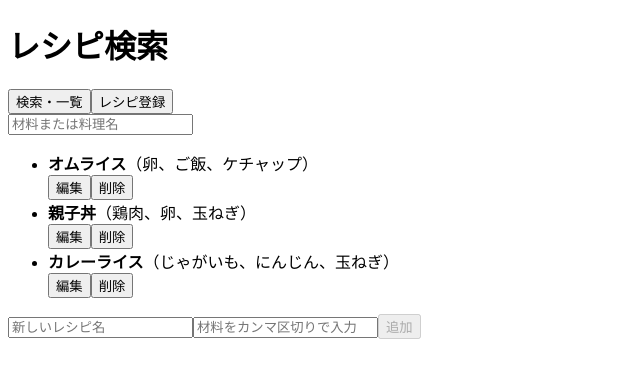
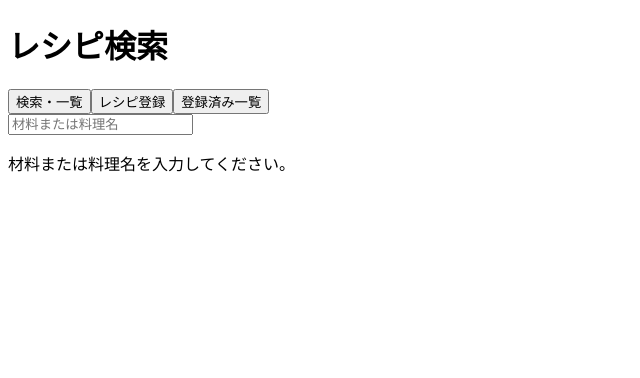
Before and after one commit to yhk-0707/recipe-app, a React (Vite) app in the folder react-learning/: page / in a window 1280 px wide. Shown: the top 378 px of the page, without its empty margins (0-640 px from the left). Built offline with nearby package versions, Linux system fonts and the light colour scheme.

Commit message:
feat:レシピ一覧画面を実装し、検索画面と切り分け

```diff
--- a/react-learning/src/App.jsx
+++ b/react-learning/src/App.jsx
@@ -33,10 +33,8 @@ function App() {
     const [newIngredients, setNewIngredients] = useState("");
     // 編集中のレシピIDを管理するためのstate
     const [editingRecipeId, setEditingRecipeId] = useState(null);
-    // 編集中のレシピ名
-    const [editName, setEditName] = useState("");
-    // 編集中の材料入力
-    const [editIngredients, setEditIngredients] = useState("");
+    // 編集中のレシピ内容をまとめて入力するためのstate
+    const [editRecipeText, setEditRecipeText] = useState("");
 
     // recipesが変わったら自動で保存するためにuseEffectを使う
     useEffect(() => {
@@ -158,31 +156,45 @@ function App() {
     // 編集対象のレシピを選択して、編集フォームにその内容を反映する
     const startEdit = (recipe) => {
         setEditingRecipeId(recipe.id);
-        setEditName(recipe.name);
-        setEditIngredients(recipe.ingredients.join(", "));
+
+        const ingredientLines = (recipe.ingredients || []).map(item => `- ${item}`);
+        const stepLines = (recipe.steps && recipe.steps.length > 0 ? recipe.steps : [""]).map((step, index) => `${index + 1}. ${step}`);
+
+        const formattedRecipeText = [
+            "料理名",
+            recipe.name,
+            "材料",
+            ...ingredientLines,
+            "手順",
+            ...stepLines,
+            "参考URL",
+            recipe.url || ""
+        ].join("\n");
+
+        setEditRecipeText(formattedRecipeText);
     };
 
     // 編集状態をリセットして、入力欄を初期化する
     const cancelEdit = () => {
         setEditingRecipeId(null);
-        setEditName("");
-        setEditIngredients("");
+        setEditRecipeText("");
     };
 
     // 編集内容を反映して、保存後に編集状態を終了する
     const saveEdit = () => {
-        const trimmedName = editName.trim();
-        if (trimmedName === "") return;
+        const trimmedRecipeText = editRecipeText.trim();
+        if (trimmedRecipeText === "") return;
 
-        const ingredients = editIngredients
-            .split(",")
-            .map(ingredient => ingredient.trim())
-            .filter(Boolean);
+        const parsedRecipe = parseRecipeText(trimmedRecipeText, "");
+        if (!parsedRecipe) {
+            window.alert("料理名の形式が正しくありません。\n「料理名」の行の次にタイトルを入力してください。");
+            return;
+        }
 
         setRecipes(prevRecipes =>
             prevRecipes.map(recipe =>
                 recipe.id === editingRecipeId
-                    ? { ...recipe, name: trimmedName, ingredients }
+                    ? { ...recipe, ...parsedRecipe }
                     : recipe
             )
         );
@@ -198,9 +210,11 @@ function App() {
     };
 
     // 検索処理 search.jsに該当
-    const terms = query.trim().toLowerCase().split(/\s+/);
-    const results = terms.length === 0
-        ? recipes
+    const trimmedQuery = query.trim();
+    const terms = trimmedQuery.toLowerCase().split(/\s+/);
+    const hasSearchInput = trimmedQuery.length > 0;
+    const results = !hasSearchInput
+        ? []
         : recipes.filter(recipe =>
             terms.some(term =>
                 recipe.name.toLowerCase().includes(term) ||
@@ -213,7 +227,7 @@ function App() {
     return (
         <div className="app-shell">
             <header className="app-header">
-                <h1>{viewMode === "register" ? "レシピ登録" : "レシピ検索"}</h1>
+                <h1>{viewMode === "register" ? "レシピ登録" : viewMode === "registered" ? "登録済み一覧" : "レシピ検索"}</h1>
                 <div className="view-switcher">
                     <button
                         type="button"
@@ -229,6 +243,13 @@ function App() {
                     >
                         レシピ登録
                     </button>
+                    <button
+                        type="button"
+                        className={viewMode === "registered" ? "active" : ""}
+                        onClick={() => setViewMode("registered")}
+                    >
+                        登録済み一覧
+                    </button>
                 </div>
             </header>
 
@@ -239,6 +260,26 @@ function App() {
                     </p>
                     <RegisterRecipeForm onRegister={handleRegister} />
                 </>
+            ) : viewMode === "registered" ? (
+                <>
+                    <p className="intro">
+                        登録済みのレシピを一覧で確認し、内容の修正や削除ができます。
+                    </p>
+                    {recipes.length === 0 ? (
+                        <p>登録済みのレシピはありません。</p>
+                    ) : (
+                        <RecipeList
+                            recipes={recipes}
+                            editingRecipeId={editingRecipeId}
+                            editRecipeText={editRecipeText}
+                            setEditRecipeText={setEditRecipeText}
+                            onEdit={startEdit}
+                            onDelete={deleteRecipe}
+                            onSaveEdit={saveEdit}
+                            onCancelEdit={cancelEdit}
+                        />
+                    )}
+                </>
             ) : (
                 <>
                     <SearchBox
@@ -246,30 +287,22 @@ function App() {
                         onChange={setQuery}
                     />
 
-                    {results.length === 0 ? (
+                    {!hasSearchInput ? (
+                        <p>材料または料理名を入力してください。</p>
+                    ) : results.length === 0 ? (
                         <p>該当するレシピがありません。</p>
                     ) : (
-                        <RecipeList
-                            recipes={results}
-                            editingRecipeId={editingRecipeId}
-                            editName={editName}
-                            setEditName={setEditName}
-                            editIngredients={editIngredients}
-                            setEditIngredients={setEditIngredients}
-                            onEdit={startEdit}
-                            onDelete={deleteRecipe}
-                            onSaveEdit={saveEdit}
-                            onCancelEdit={cancelEdit}
-                        />
+                        <ul>
+                            {results.map(recipe => (
+                                <li key={recipe.id}>
+                                    <strong>{recipe.name}</strong>
+                                    <div>
+                                        材料: {recipe.ingredients.length > 0 ? recipe.ingredients.join("、") : "なし"}
+                                    </div>
+                                </li>
+                            ))}
+                        </ul>
                     )}
-
-                    <AddRecipeForm
-                        newName={newName}
-                        setNewName={setNewName}
-                        newIngredients={newIngredients}
-                        setNewIngredients={setNewIngredients}
-                        onAdd={addRecipe}
-                    />
                 </>
             )}
         </div>
--- a/react-learning/src/components/RecipeCard.jsx
+++ b/react-learning/src/components/RecipeCard.jsx
@@ -4,10 +4,8 @@ function RecipeCard({
     onDelete, // レシピ削除の関数を受け取るprops
     onEdit, // レシピ編集の関数を受け取るprops
     isEditing, // 編集中かどうかの状態を受け取るprops
-    editName, // 編集中のレシピ名の状態を受け取るprops
-    setEditName, // 編集中のレシピ名を更新する関数を受け取るprops
-    editIngredients, // 編集中の材料入力の状態を受け取るprops
-    setEditIngredients, // 編集中の材料入力を更新する関数を受け取るprops
+    editRecipeText, // 編集中のレシピ内容の状態を受け取るprops
+    setEditRecipeText, // 編集中のレシピ内容を更新する関数を受け取るprops
     onSaveEdit, // 編集内容を保存する関数を受け取るprops
     onCancelEdit // 編集をキャンセルする関数を受け取るprops
 }) {
@@ -17,15 +15,11 @@ function RecipeCard({
         <li>
             {isEditing ? (
                 <div>
-                    <input
-                        value={editName} // 編集中のレシピ名を表示する
-                        onChange={e => setEditName(e.target.value)} // 編集中のレシピ名を更新する
-                        placeholder="レシピ名" // 入力欄のプレースホルダーを設定する
-                    />
-                    <input
-                        value={editIngredients} // 編集中の材料入力を表示する
-                        onChange={e => setEditIngredients(e.target.value)} // 編集中の材料入力を更新する
-                        placeholder="材料をカンマ区切りで入力" // 入力欄のプレースホルダーを設定する
+                    <textarea
+                        value={editRecipeText}
+                        onChange={e => setEditRecipeText(e.target.value)}
+                        placeholder={"料理名\nオムライス\n材料\n- 卵\n- ご飯\n手順\n1. 炒める\n参考URL\nhttps://example.com"}
+                        rows="10"
                     />
                     <button onClick={onSaveEdit}>保存</button>
                     <button onClick={onCancelEdit}>キャンセル</button>
@@ -33,6 +27,8 @@ function RecipeCard({
             ) : (
                 <div>
                     <strong>{recipe.name}</strong>（{recipe.ingredients.join("、")}）{/* レシピ名と材料を表示する。joinで配列を文字列に変換する。 */}
+                    {recipe.steps && recipe.steps.length > 0 ? <div>手順: {recipe.steps.join(" / ")}</div> : null}
+                    {recipe.url ? <div>URL: {recipe.url}</div> : null}
                     <div>
                         <button onClick={() => onEdit(recipe)}>編集</button>
                         <button onClick={() => onDelete(recipe.id)}>削除</button>
--- a/react-learning/src/components/RecipeList.jsx
+++ b/react-learning/src/components/RecipeList.jsx
@@ -3,10 +3,8 @@ import RecipeCard from "./RecipeCard"; //
 function RecipeList({
     recipes, // レシピデータの配列を受け取るprops
     editingRecipeId, // 現在編集中のレシピのIDを受け取るprops
-    editName, // 編集中のレシピ名の状態を受け取るprops
-    setEditName, // 編集中のレシピ名を更新する関数を受け取るprops
-    editIngredients, // 編集中の材料入力の状態を受け取るprops
-    setEditIngredients, // 編集中の材料入力を更新する関数を受け取るprops
+    editRecipeText, // 編集中のレシピ内容の状態を受け取るprops
+    setEditRecipeText, // 編集中のレシピ内容を更新する関数を受け取るprops
     onEdit, // レシピ編集の関数を受け取るprops
     onDelete, // レシピ削除の関数を受け取るprops
     onSaveEdit, // 編集内容を保存する関数を受け取るprops
@@ -23,10 +21,8 @@ function RecipeList({
                     onDelete={onDelete}
                     onEdit={onEdit}
                     isEditing={editingRecipeId === recipe.id}
-                    editName={editName}
-                    setEditName={setEditName}
-                    editIngredients={editIngredients}
-                    setEditIngredients={setEditIngredients}
+                    editRecipeText={editRecipeText}
+                    setEditRecipeText={setEditRecipeText}
                     onSaveEdit={onSaveEdit}
                     onCancelEdit={onCancelEdit}
                 />
```
